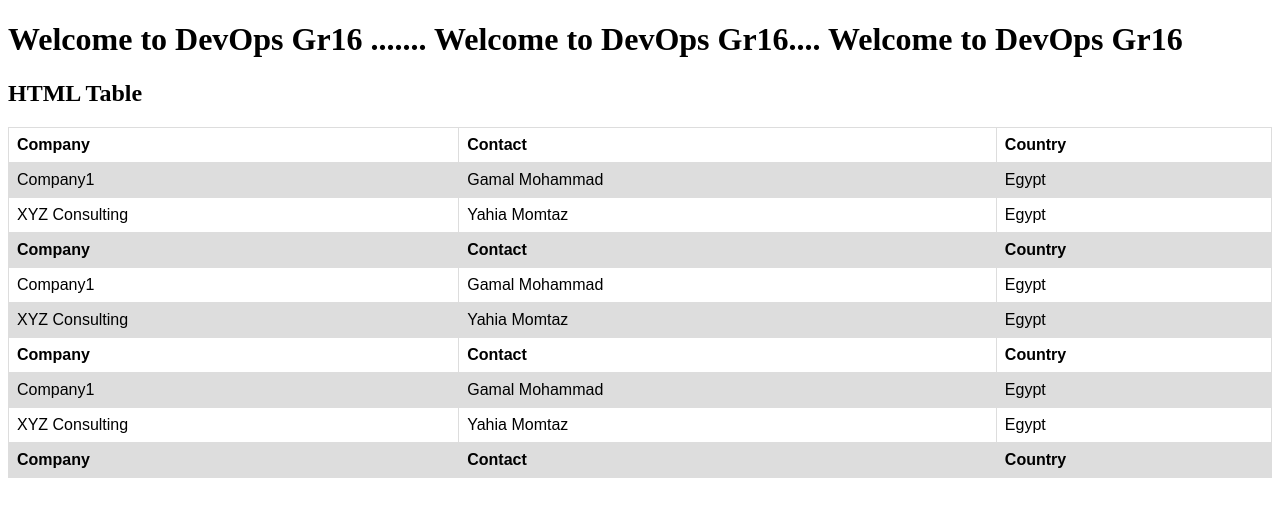
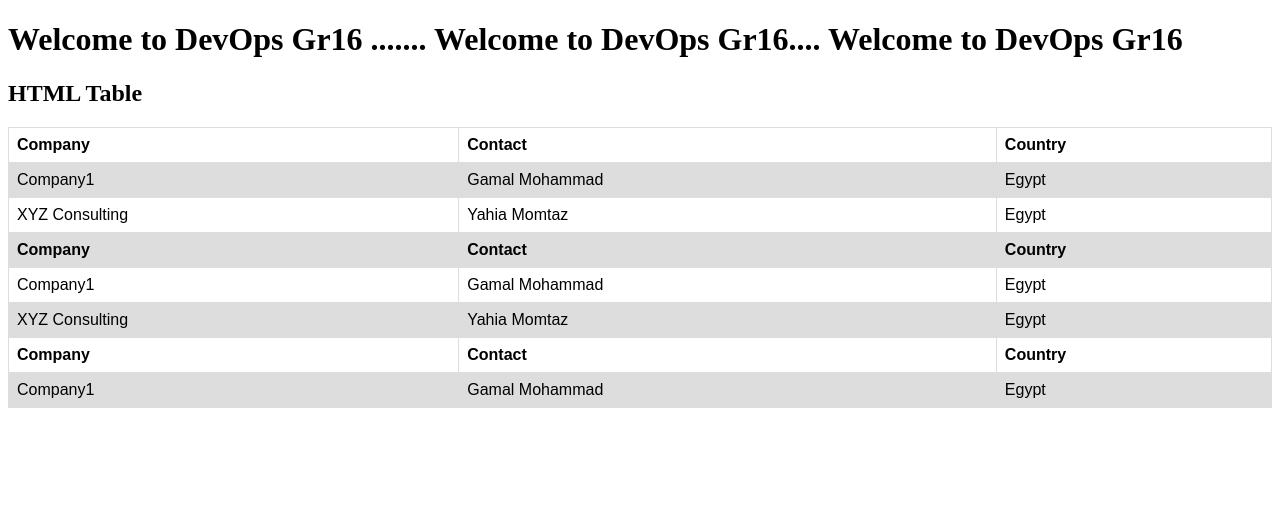
Before and after one commit to EAhmedFetouh/Devops, a plain HTML site: page index.html in a window 1280 px wide. Drawn offline with Linux system fonts and the light colour scheme.

Commit message:
Update index.html

```diff
--- a/index.html
+++ b/index.html
@@ -66,16 +66,7 @@ tr:nth-child(even) {
     <td>Gamal Mohammad</td>
     <td>Egypt</td>
   </tr>
-  <tr>
-    <td>XYZ Consulting</td>
-    <td>Yahia Momtaz</td>
-    <td>Egypt</td>
-  </tr>
-<tr>
-    <th>Company</th>
-    <th>Contact</th>
-    <th>Country</th>
-  </tr>
+
 
 
 
```
